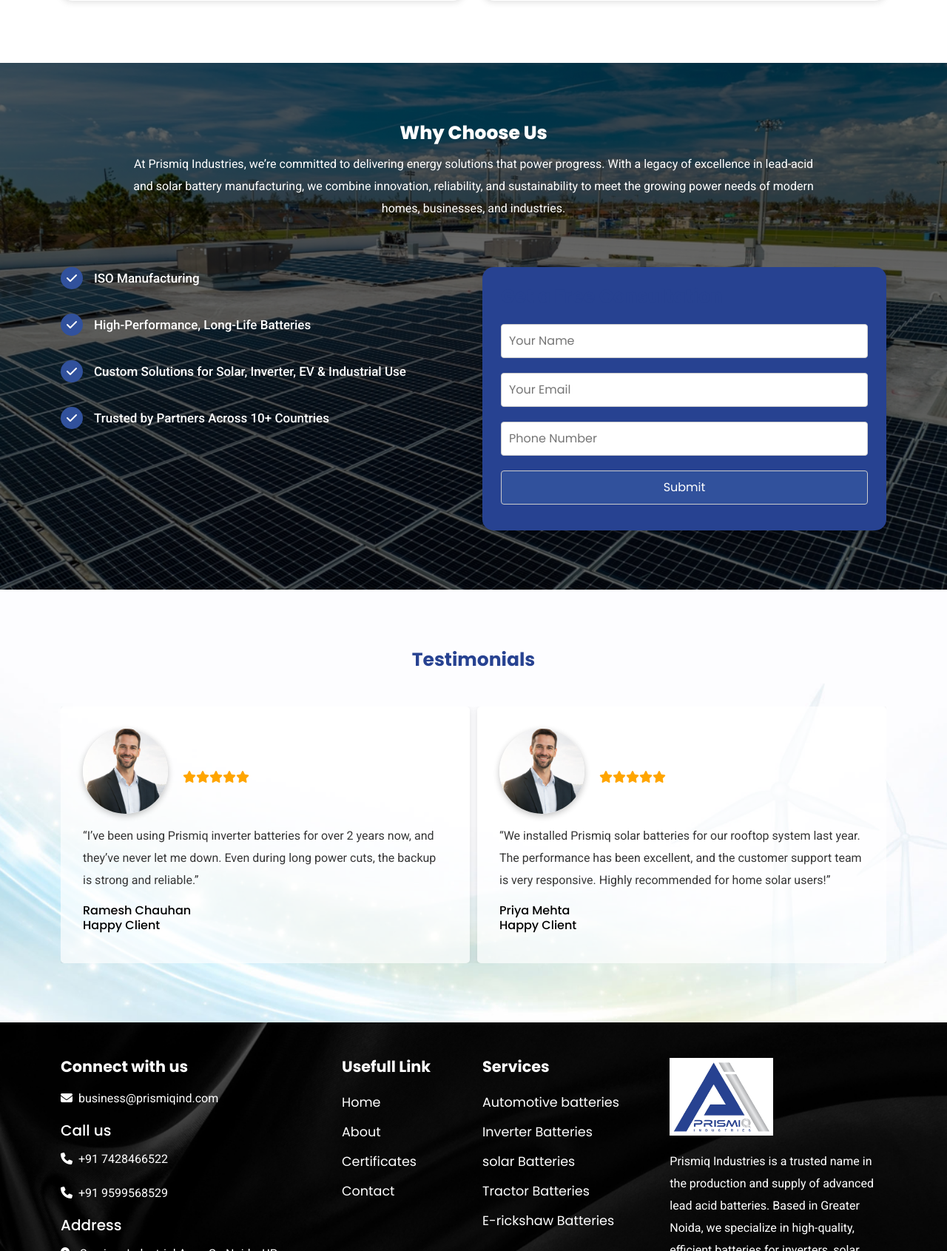
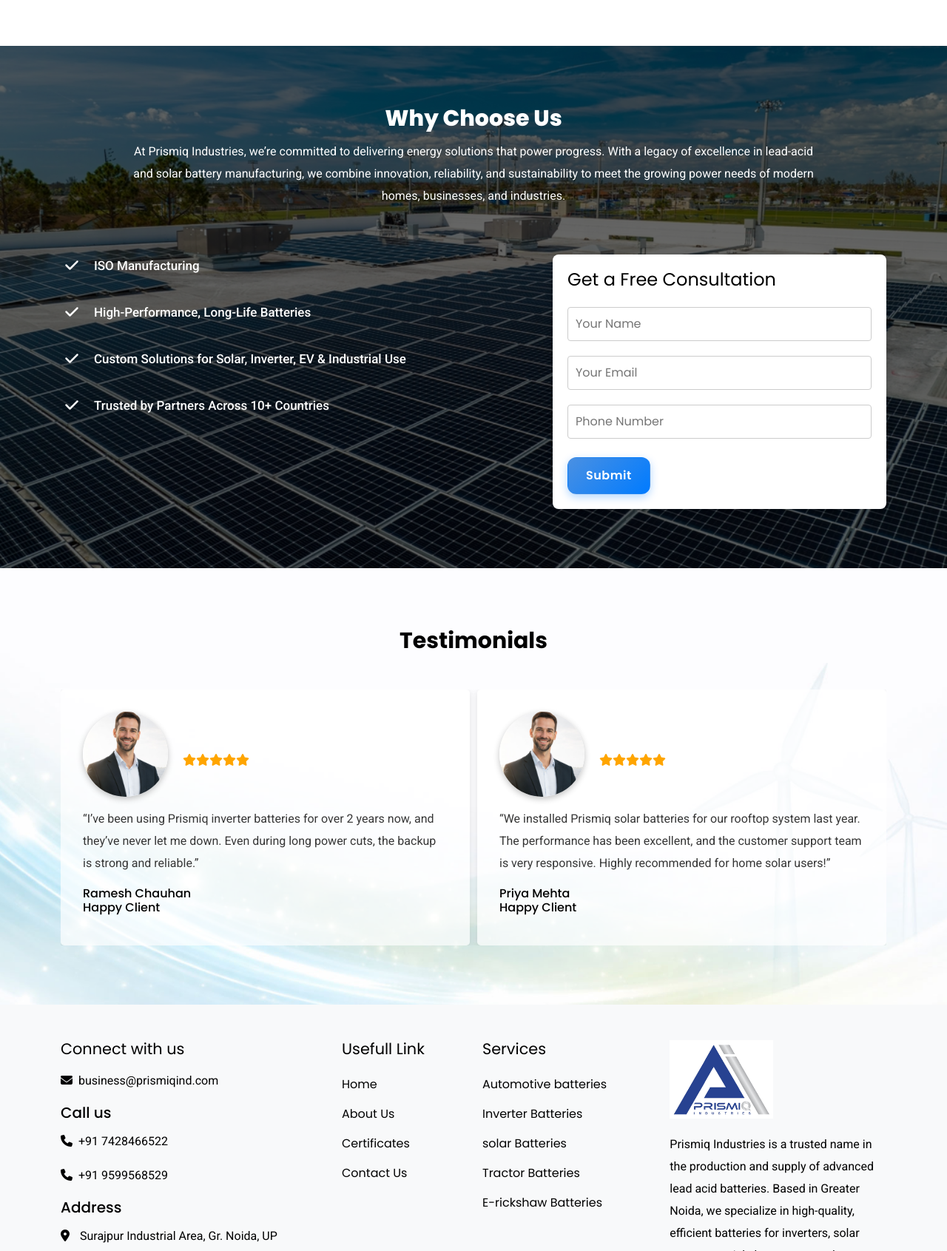
Before and after one commit to ArunSharma-digilinkers/prismiq, a PHP site: page /projects/ in a window 1280 px wide. Shown: the part 4809-6500 px from the top of the page at 74% size. Run offline with PHP 8.4, Linux system fonts and the light colour scheme; some libraries are stand-ins or nearby versions.

Commit message:
Some correction

```diff
--- a/public/css/sass/developer/_anas.scss
+++ b/public/css/sass/developer/_anas.scss
@@ -8,13 +8,13 @@
 }
 
 h3 {
-    font-size: 25px;
+    font-size: 30px;
     font-weight: 700;
-    color: $color-primary;
+    color: $color-black;
 }
 
 h4 {
-    font-weight: 300;
+    font-weight: 400;
 }
 
 .mrt30 {
@@ -45,6 +45,68 @@
 
   a {
     display: inline-block;
+    color: #000000;
+    font-weight: 400;
+    text-decoration: none;
+    transition: all 0.3s ease;
+    letter-spacing: 0.5px;
+
+
+    &:hover {
+      transform: translateY(-2px);
+          border-bottom: solid 1px #000;
+    }
+
+    &:active {
+      transform: scale(0.98);
+      box-shadow: 0 2px 8px rgba(0, 123, 255, 0.2);
+    }
+  }
+}
+
+.hm-two-btn {
+    a {
+    display: inline-block;
+    padding: 12px 24px;
+    color: #fff;
+    font-weight: 600;
+    background: linear-gradient(135deg, #4a90e2, #007bff);
+    border-radius: 12px;
+    box-shadow: 0 4px 12px rgba(0, 123, 255, 0.3);
+    text-decoration: none;
+    transition: all 0.3s ease;
+    letter-spacing: 0.5px;
+    }
+
+      button {
+    margin-top: 15px;
+    display: flex;
+    padding: 12px 24px;
+    color: #fff;
+    font-weight: 600;
+    background: linear-gradient(135deg, #4a90e2, #007bff);
+    border-radius: 12px;
+    box-shadow: 0 4px 12px rgba(0, 123, 255, 0.3);
+    text-decoration: none;
+    transition: all 0.3s ease;
+    letter-spacing: 0.5px;
+
+       &:hover {
+      background: linear-gradient(135deg, #007bff, #0056b3);
+      box-shadow: 0 6px 16px rgba(0, 123, 255, 0.4);
+      transform: translateY(-2px);
+      color: #fff;
+    }
+    }
+}
+
+
+
+.calculator-btn {
+    margin-top: 10px;
+
+    a {
+    display: inline-block;
     padding: 12px 24px;
     color: #fff;
     font-weight: 600;
@@ -69,7 +131,6 @@
 }
 
 
-
 //////////////////////// HERO SECTION CSS ////////////////////////
 
 .hm-hero-section {
@@ -83,10 +144,16 @@
     text-align: center;
     background-color: #ffffff;
     border-radius: 15px;
-    padding: 20px 10px;
+    padding: 10px 10px;
     box-shadow: 0 4px 10px rgba(0, 0, 0, 0.1);
     transition: transform 0.3s ease-in-out;
     margin-top: 15px;
+    height: 100%;
+
+    p {
+
+        margin-bottom: 0;
+    }
 }
 
 .counter-item:hover {
@@ -177,6 +244,10 @@
 
     .hm-ab-head-box , .hm-ab-txt-box {
         padding: 20px;
+
+       .hm-text {
+        font-size: 18px;
+       }
     }
 }
 
@@ -268,10 +339,13 @@
 
 .pro-box {
     box-shadow: rgba(99, 99, 99, 0.2) 0px 2px 8px 0px;
-    padding: 15px;
+    padding: 30px 20px;
     height: 100%;
     border-radius: 15px;
     background-color: #fff;
+    display: flex;
+    flex-direction: column;
+    justify-content: space-between;
 
     h3 {
         font-size: 25px;
@@ -371,12 +445,12 @@
     display: flex;
 
      i {
-    background-color: #31519c;
     color: #fff;
     border-radius: 50%;
     height: 30px;
     width: 30px;
     line-height: 30px;
+    font-size: 20px;
     text-align: center;
     margin-bottom: 33px;
 }
@@ -511,7 +585,6 @@
     display: flex;
 
      i {
-    background-color: #fff;
     color: $color-primary;
     border-radius: 50%;
     height: 30px;
@@ -560,7 +633,7 @@
 }
 
 
-.form-container{
+.calculator-form-container{
 background:$color-primary;
 padding:25px;
 border-radius:15px;
@@ -767,14 +840,13 @@
     }
 
     .value-points i {
-        background-color: #fff;
-        color: #274291;
+        color: $color-text;
         border-radius: 50%;
         height: 25px;
         width: 25px;
         line-height: 23px;
         text-align: center;
-        border: 2px solid #274291;
+        font-size: 20px;
     }
 
 }
@@ -953,15 +1025,14 @@
     justify-content: flex-start;
     align-items: baseline;
 
-
     i {
-    background-color: #274291;
-    color: #fff;
+    color: #3e3e3e;
     border-radius: 50%;
     height: 25px;
     width: 25px;
     line-height: 25px;
     text-align: center;
+    font-size: 20px;
 }
 .ab-points
  {
@@ -1068,30 +1139,31 @@
 ///////////////////////////////////////////////////// FOOTER PAGE /////////////////////////////////////////////////
 
 .footer-wrapper {
-    background-image: url(../img/footer-background.jpg);
-    background-repeat: no-repeat;
-    background-position: center;
-    background-size: cover;
+    background-color: #f8f9fa;
 
     .footer-links {
     font-size: 1.3rem;
-    font-weight: 700;
-    color: #fff;
+    font-weight: 400;
+    color: #000000;
     margin-bottom: 15px;
     }
 
     .list-links li {
     position: relative;
-    font-size: 1.1rem;
+    font-size: 1rem;
     line-height: 40px;
 }
 
-    a , i , h5 , p {
-        color: #fff;
+    a , i , h5 {
+        color: #000000;
+    }
+
+    p {
+        color: #000;
     }
 
     span {
-        color: #fff;
+        color: #000000;
         margin-left: 10px;
     }
 
--- a/public/css/sass/layout/_footers.scss
+++ b/public/css/sass/layout/_footers.scss
@@ -15,7 +15,8 @@
 	color: $light-bg !important;
 }
 .bottom-footer-wrapper {
-	background-color: #1a1a1a;
+	border-top: solid 1px #000;
+	background-color: #f8f9fa;
 	padding: 1rem 0;
 }
 .dark .bottom-footer-wrapper {
--- a/public/css/sass/layout/_navbars.scss
+++ b/public/css/sass/layout/_navbars.scss
@@ -188,14 +188,15 @@
 }
 
 .dropdown-item {
-    background-color: $color-primary;
-    color: #fff;
-    border-bottom: solid 1px #fff;
+    background-color: $light-bg2;
+    color: #363636;
+    border-bottom: solid 1px #b4b4b4;
 	padding: 3px 15px;
+    font-weight: 300;
  }
  .dropdown-item:hover {
-    background-color: #000;
-    color: #fff;
+    background-color: $light-bg;
+    color: #363636;
  }
 
 .customNav {
--- a/public/css/style.css
+++ b/public/css/style.css
@@ -985,13 +985,13 @@
 }
 
 h3 {
-  font-size: 25px;
+  font-size: 30px;
   font-weight: 700;
-  color: #274291;
+  color: #000000;
 }
 
 h4 {
-  font-weight: 300;
+  font-weight: 400;
 }
 
 .mrt30 {
@@ -1031,12 +1048,47 @@
   transition: all 0.3s ease;
   letter-spacing: 0.5px;
 }
-.hm1-btn a:hover {
+.hm-two-btn button {
+  margin-top: 15px;
+  display: flex;
+  padding: 12px 24px;
+  color: #fff;
+  font-weight: 600;
+  background: linear-gradient(135deg, #4a90e2, #007bff);
+  border-radius: 12px;
+  box-shadow: 0 4px 12px rgba(0, 123, 255, 0.3);
+  text-decoration: none;
+  transition: all 0.3s ease;
+  letter-spacing: 0.5px;
+}
+.hm-two-btn button:hover {
   background: linear-gradient(135deg, #007bff, #0056b3);
   box-shadow: 0 6px 16px rgba(0, 123, 255, 0.4);
   transform: translateY(-2px);
-}
-.hm1-btn a:active {
+  color: #fff;
+}
+
+.calculator-btn {
+  margin-top: 10px;
+}
+.calculator-btn a {
+  display: inline-block;
+  padding: 12px 24px;
+  color: #fff;
+  font-weight: 600;
+  background: linear-gradient(135deg, #4a90e2, #007bff);
+  border-radius: 12px;
+  box-shadow: 0 4px 12px rgba(0, 123, 255, 0.3);
+  text-decoration: none;
+  transition: all 0.3s ease;
+  letter-spacing: 0.5px;
+}
+.calculator-btn a:hover {
+  background: linear-gradient(135deg, #007bff, #0056b3);
+  box-shadow: 0 6px 16px rgba(0, 123, 255, 0.4);
+  transform: translateY(-2px);
+}
+.calculator-btn a:active {
   transform: scale(0.98);
   box-shadow: 0 2px 8px rgba(0, 123, 255, 0.2);
 }
@@ -1288,12 +1350,12 @@
   display: flex;
 }
 .why-choose-wrapper .hm-value-points i {
-  background-color: #31519c;
   color: #fff;
   border-radius: 50%;
   height: 30px;
   width: 30px;
   line-height: 30px;
+  font-size: 20px;
   text-align: center;
   margin-bottom: 33px;
 }
@@ -1444,7 +1505,7 @@
   font-weight: 300;
 }
 
-.form-container {
+.calculator-form-container {
   background: #274291;
   padding: 25px;
   border-radius: 15px;
@@ -1885,27 +1945,27 @@
 }
 
 .footer-wrapper {
-  background-image: url(../img/footer-background.jpg);
-  background-repeat: no-repeat;
-  background-position: center;
-  background-size: cover;
+  background-color: #f8f9fa;
 }
 .footer-wrapper .footer-links {
   font-size: 1.3rem;
-  font-weight: 700;
-  color: #fff;
+  font-weight: 400;
+  color: #000000;
   margin-bottom: 15px;
 }
 .footer-wrapper .list-links li {
   position: relative;
-  font-size: 1.1rem;
+  font-size: 1rem;
   line-height: 40px;
 }
-.footer-wrapper a, .footer-wrapper i, .footer-wrapper h5, .footer-wrapper p {
-  color: #fff;
+.footer-wrapper a, .footer-wrapper i, .footer-wrapper h5 {
+  color: #000000;
+}
+.footer-wrapper p {
+  color: #000;
 }
 .footer-wrapper span {
-  color: #fff;
+  color: #000000;
   margin-left: 10px;
 }
 .footer-wrapper .footer-logo {
--- a/public/hm-calculator.php
+++ b/public/hm-calculator.php
@@ -22,7 +22,7 @@
                         <img src="img/calculator-img.jpg" class="img-fluid br15">
                     </div>
                     <div class="col-lg-6 col-md-6 col-sm-12">
-                        <div class="form-container">
+                        <div class="calculator-form-container">
 
                             <!-- CATEGORY BUTTONS -->
                             <div class="tabs">
--- a/public/index.php
+++ b/public/index.php
@@ -129,8 +118,8 @@
                                                 most demanding conditions. At Prismiq, innovation meets reliability to
                                                 create energy storage you can count on.
                                             </p>
-                                            <div class="hm1-btn">
-                                                <a href="">Read More</a>
+                                            <div class="hm-two-btn">
+                                                <a href="<?php echo $path; ?>company-profile">Read More</a>
                                             </div>
                                         </div>
                                     </div>
@@ -315,7 +317,7 @@
                                 modern homes, businesses, and industries.
                             </p>
                         </div>
-                        <div class="col-lg-6 col-md-6 col-sm-12">
+                        <div class="col-lg-7 col-md-7 col-sm-12">
                             <div class="why-choose-txt-box">
                                 <div class="hm-value-points">
 
@@ -354,14 +356,16 @@
                                 </div>
                             </div>
                         </div>
-                        <div class="col-lg-6 col-md-6 col-sm-12" data-aos="fade-left">
+                        <div class="col-lg-5 col-md-5 col-sm-12" data-aos="fade-left">
                             <div class="form-container">
-                                <h3>Get a Free Consultation</h3>
+                                <h4>Get a Free Consultation</h4>
                                 <form>
-                                    <input type="text" placeholder="Your Name" required>
-                                    <input type="email" placeholder="Your Email" required>
-                                    <input type="text" placeholder="Phone Number" required>
-                                    <input type="submit" value="Submit">
+                                    <input type="text" placeholder="Your Name" class="img-fluid" required>
+                                    <input type="email" placeholder="Your Email" class="img-fluid" required>
+                                    <input type="text" placeholder="Phone Number" class="img-fluid" required>
+                                   <div class="hm-two-btn">
+                                    <button class="btn">Submit</button>
+                                   </div>
                                 </form>
                             </div>
 
--- a/resources/config.php
+++ b/resources/config.php
@@ -12,7 +12,7 @@
 $company = "Prismiq";
 
 // Localhost settings
-$path = '/projects/prismiq/public/';
+$path = '/prismiq/public/';
 
 
 defined('DB_HOST') ? null : define('DB_HOST', 'localhost');
--- a/resources/templates/front/footer.php
+++ b/resources/templates/front/footer.php
@@ -32,16 +32,16 @@
                         <h5 class="footer-links">Usefull Link</h5>
                         <ul class="list-links">
                             <li>
-                                <a href="">Home</a>
+                                <a href="<?php echo $path; ?>">Home</a>
                             </li>
                             <li>
-                                <a href="company-profile">About</a>
+                                <a href="<?php echo $path; ?>company-profile">About Us</a>
                             </li>
                             <li>
-                                <a href="certificates">Certificates</a>
+                                <a href="<?php echo $path; ?>certificates">Certificates</a>
                             </li>
                             <li>
-                                <a href="contact-us">Contact</a>
+                                <a href="<?php echo $path; ?>contact-us">Contact Us</a>
                             </li>
                         </ul>
                     </div>
--- a/resources/templates/front/navbar.php
+++ b/resources/templates/front/navbar.php
@@ -1,19 +1,3 @@
-<!-- <div class="back-top">
-    <div class="container">
-        <div class="top-bar-wrap">
-            <div class="top-bar">
-                <p><i class="fa-solid fa-phone"></i>&nbsp;&nbsp;<a href="tel:+91 7428466522">+91 7428466522</a> ,<a href="tel:+91 9599568529">+91 9599568529</a></p>
-            </div>
-            <div class="top-bar">
-                <p class="text-white"><i class="fa-solid fa-envelope"></i>&nbsp;&nbsp;<a href="mailto:business@prismiqind.com">business@prismiqind.com</a></p>
-            </div>
-            <div class="top-bar">
-                <p class="text-white"><i class="fa-solid fa-location-dot"></i>&nbsp;&nbsp; <span>Surajpur Industrial
-                        Area, Gr. Noida, UP</span></p>
-            </div>
-        </div>
-    </div>
-</div> -->
 <nav class="navbar navbar-expand-lg navbar-light" id="navbar">
     <div class="container">
         <a class="navbar-brand" href="<?php echo $path; ?>">
@@ -93,6 +77,11 @@
                 <li class="nav-item">
                     <a class="nav-link" href="<?php echo $path; ?>contact-us">Contact Us</a>
                 </li>
+                <li class="nav-item">
+                    <div class="calculator-btn">
+                        <a href="hm-calculator">Connect with us</a>
+                    </div>
+                </li>
             </ul>
         </div>
     </div>
```
Also changed, not shown: other parts of public/css/style.css (+41 -14 lines), other parts of public/index.php (+47 -45 lines), public/company-profile.php (+13 -6 lines), public/css/sass/developer/_shahid.scss (deleted), 2 other files.
